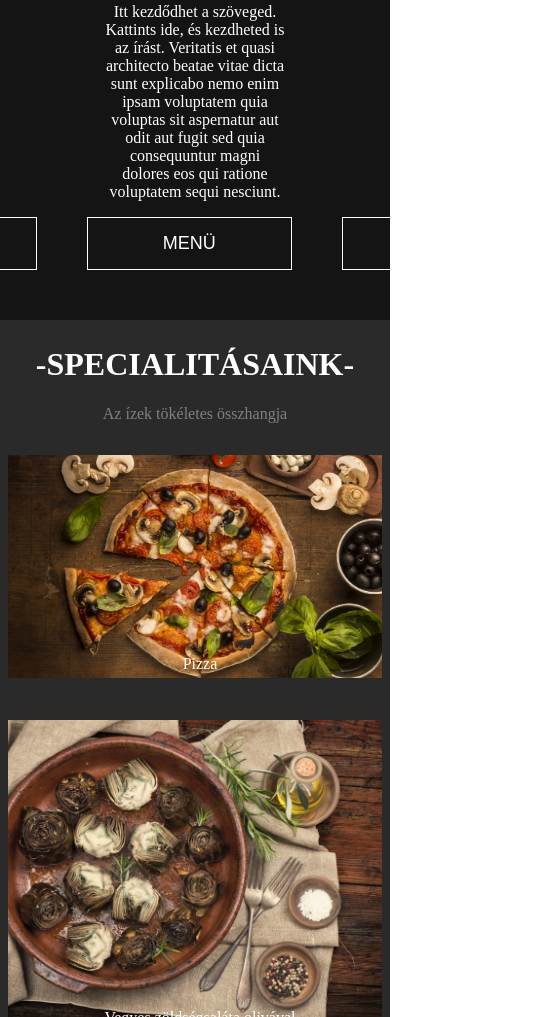
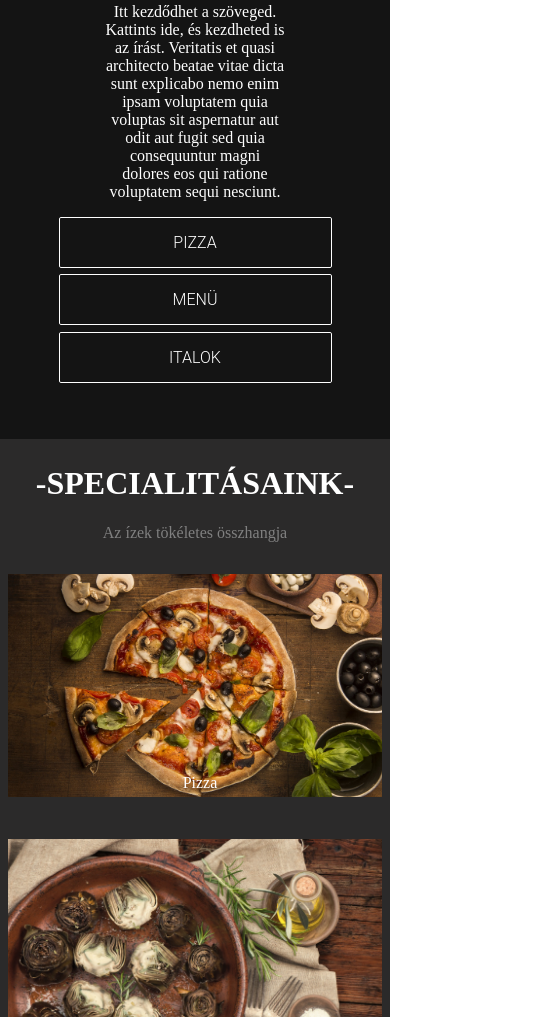
Before and after one commit to csaszardominik/pizza, a plain HTML site: page index.html in a window 390 px wide. Shown: the part 1056-2073 px from the top of the page, 556 px wide, since content can reach past the window. Drawn offline with Linux system fonts and the light colour scheme.

Commit message:
responsive buttons elkezdése

```diff
--- a/index.html
+++ b/index.html
@@ -17,9 +17,9 @@
                     <span></span>
                 </label>
                 <ul class="menu1">
-                    <li>Kezdőlap</li>
-                    <li>Menü</li>
-                    <li>Rólunk</li>
+                    <li>Kezdőlap /</li>
+                    <li>Menü /</li>
+                    <li>Rólunk /</li>
                     <li>Kapcsolat</li>
                 </ul>
             </nav>
@@ -36,9 +36,12 @@
             <p style="text-align: center;">Ajánlatunk</p>
             <P class="sztori" style="text-align: center;">Itt kezdődhet a szöveged. Kattints ide, és kezdheted is az írást. Veritatis et quasi architecto beatae vitae dicta sunt explicabo nemo enim ipsam voluptatem quia voluptas sit aspernatur aut odit aut fugit sed quia consequuntur magni dolores eos qui ratione voluptatem sequi nesciunt.</P>
             <div class="buttons">
-                <button style="font-size: large;" class="btnmenu">PIZZA</button>
+                <!-- <button style="font-size: large;" class="btnmenu">PIZZA</button>
                 <button style="font-size: large;" class="btnmenu">MENÜ</button>
-                <button style="font-size: large;" class="btnmenu">ITALOK</button>
+                <button style="font-size: large;" class="btnmenu">ITALOK</button> -->
+                <a href="#" class="button1">PIZZA</a>
+                <a href="#" class="button1">MENÜ</a>
+                <a href="#" class="button1">ITALOK</a>
             </div>
         </div>
         <div class="spec">
--- a/pizza.css
+++ b/pizza.css
@@ -76,6 +76,18 @@ body{
     background-color: white;
     fill: white;
 }
+.btnmenu {
+    display: grid;
+    transition: all 0.2s;
+
+}
+@media screen and (max-width: 600px){
+.button1{
+    display:block;
+    margin:0.4em auto;
+    }
+
+}
 .container{
     display: flex;
 }
@@ -95,6 +107,33 @@ body{
 
 }
 
+a.button1{
+    display:inline-block;
+    padding: 15px 75px;
+    border:0.1em solid #FFFFFF;
+    margin:0 0.3em 0.3em 0;
+    border-radius:0.12em;
+    box-sizing: border-box;
+    text-decoration:none;
+    font-family:'Roboto',sans-serif;
+    font-weight:300;
+    color:#FFFFFF;
+    text-align:center;
+    transition: all 0.2s;
+    display: inline-block;
+    }
+    a.button1:hover{
+    color:#000000;
+    background-color:#FFFFFF;
+    }
+
+    @media all and (max-width:30em){
+    a.button1{
+    display:block;
+    margin:0.4em auto;
+    }
+}
+@media  screen and (min-width: 800px) {
     .buttons button {
         padding: 15px 75px;
         background-color: transparent;
@@ -110,17 +149,18 @@ body{
         background-color: #fff;
         color: #000;
     }
+    .buttons{
+        display: flex;
+        justify-content: center;
+        gap: 50px;
+    }
+}
 .sztori{
     display: flex;
     justify-content: space-between;
     align-items: flex-start;
     padding-left: 17%;
     padding-right: 17%;
-}
-.buttons{
-    display: flex;
-    justify-content: center;
-    gap: 50px;
 }
 .elsooszlop h2{
     border: none;
```
Lines whose indentation alone changed are shown as unchanged.
